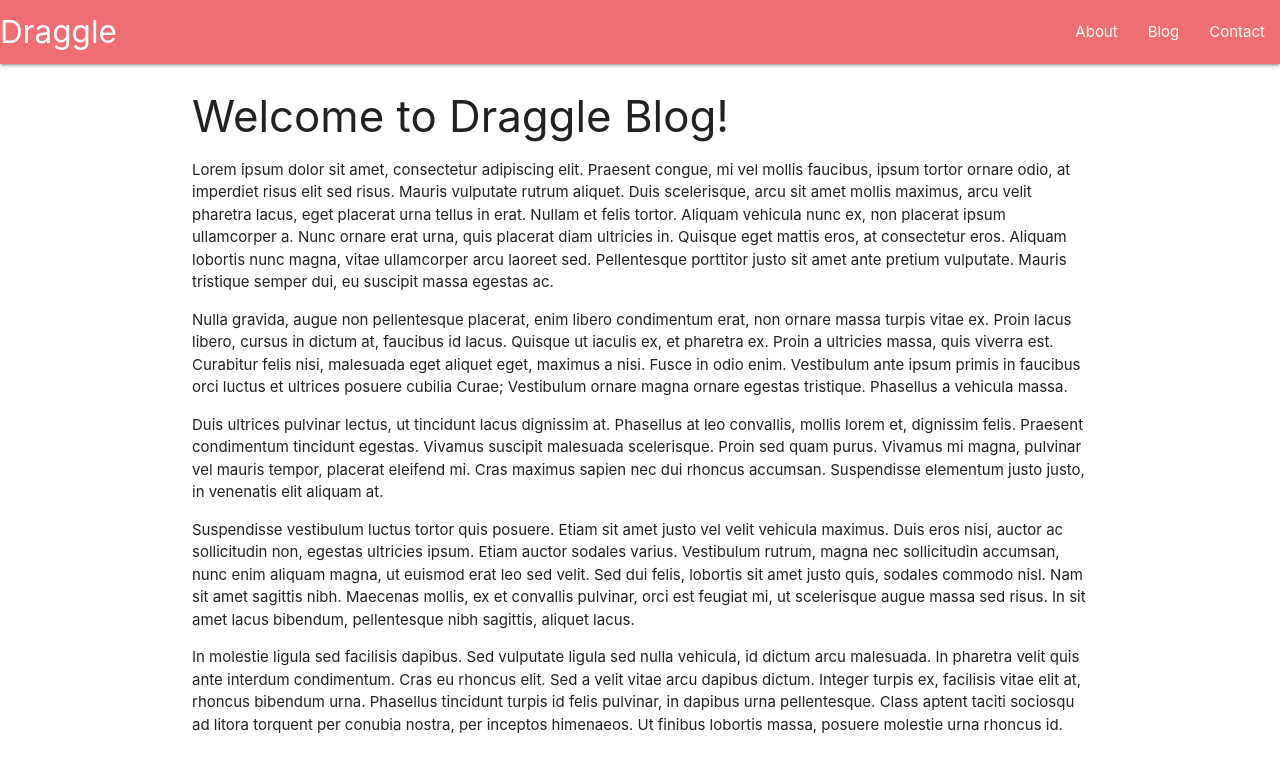
After one commit to dipto0321/draggle_blog, a Django app: page /about/ in a window 1280 px wide. The commit adds this page. Shown: the top 772 px of the page. Run offline with Django 3.2, Linux system fonts and the light colour scheme.

Commit message:
Add basic views
- Add about page
- Add navigation
- Add contact page
- Add blog post page

```diff
--- a/src/draggle_blog/urls.py
+++ b/src/draggle_blog/urls.py
@@ -1,12 +1,13 @@
 from django.contrib import admin
-from django.urls import path, re_path
+from django.urls import path
 
-from .views import home_page, hello_world
+from .views import home_page, about_page, contact_page
 from blog.views import get_blog_post
 
 urlpatterns = [
     path("draggle-admin-dash/", admin.site.urls),
     path("", home_page),
-    re_path(r"^hello?/$", hello_world),
+    path("about/", about_page),
+    path("contact/", contact_page),
     path("blog/posts", get_blog_post),
 ]
--- a/src/draggle_blog/views.py
+++ b/src/draggle_blog/views.py
@@ -3,12 +3,18 @@ from django.shortcuts import render
 
 
 def home_page(request):
-    return HttpResponse("<h1>Home Page View</h1>")
+    template_name = "home.html"
+    context = {"title": "Home", "content": "Awesome Draggle Blog app!"}
+    return render(request, template_name, context)
 
 
-def hello_world(request):
-    focus_message = "Hey! This is Django"
-    title = "Hello! Django"
-    return render(
-        request, "hello_world.html", {"title": title, "focus_message": focus_message}
-    )
+def about_page(request):
+    template_name = "about.html"
+    context = {"title": "About"}
+    return render(request, template_name, context)
+
+
+def contact_page(request):
+    template_name = "contact.html"
+    context = {"title": "Contact"}
+    return render(request, template_name, context)
--- /dev/null
+++ b/src/templates/about.html
@@ -0,0 +1,37 @@
+{% extends 'base.html' %}
+{%block head_title %} {{title}} {% endblock %}
+{% block content %}
+<h3>Welcome to Draggle Blog!</h3>
+<p>Lorem ipsum dolor sit amet, consectetur adipiscing elit. Praesent congue, mi vel mollis faucibus, ipsum tortor ornare
+  odio, at imperdiet risus elit sed risus. Mauris vulputate rutrum aliquet. Duis scelerisque, arcu sit amet mollis
+  maximus, arcu velit pharetra lacus, eget placerat urna tellus in erat. Nullam et felis tortor. Aliquam vehicula nunc
+  ex,
+  non placerat ipsum ullamcorper a. Nunc ornare erat urna, quis placerat diam ultricies in. Quisque eget mattis eros, at
+  consectetur eros. Aliquam lobortis nunc magna, vitae ullamcorper arcu laoreet sed. Pellentesque porttitor justo sit
+  amet
+  ante pretium vulputate. Mauris tristique semper dui, eu suscipit massa egestas ac.</p>
+<p>Nulla gravida, augue non pellentesque placerat, enim libero condimentum erat, non ornare massa turpis vitae ex. Proin
+  lacus libero, cursus in dictum at, faucibus id lacus. Quisque ut iaculis ex, et pharetra ex. Proin a ultricies massa,
+  quis viverra est. Curabitur felis nisi, malesuada eget aliquet eget, maximus a nisi. Fusce in odio enim. Vestibulum
+  ante
+  ipsum primis in faucibus orci luctus et ultrices posuere cubilia Curae; Vestibulum ornare magna ornare egestas
+  tristique. Phasellus a vehicula massa.</p>
+<p>Duis ultrices pulvinar lectus, ut tincidunt lacus dignissim at. Phasellus at leo convallis, mollis lorem et,
+  dignissim
+  felis. Praesent condimentum tincidunt egestas. Vivamus suscipit malesuada scelerisque. Proin sed quam purus. Vivamus
+  mi
+  magna, pulvinar vel mauris tempor, placerat eleifend mi. Cras maximus sapien nec dui rhoncus accumsan. Suspendisse
+  elementum justo justo, in venenatis elit aliquam at.</p>
+<p>Suspendisse vestibulum luctus tortor quis posuere. Etiam sit amet justo vel velit vehicula maximus. Duis eros nisi,
+  auctor ac sollicitudin non, egestas ultricies ipsum. Etiam auctor sodales varius. Vestibulum rutrum, magna nec
+  sollicitudin accumsan, nunc enim aliquam magna, ut euismod erat leo sed velit. Sed dui felis, lobortis sit amet justo
+  quis, sodales commodo nisl. Nam sit amet sagittis nibh. Maecenas mollis, ex et convallis pulvinar, orci est feugiat
+  mi,
+  ut scelerisque augue massa sed risus. In sit amet lacus bibendum, pellentesque nibh sagittis, aliquet lacus.</p>
+<p>In molestie ligula sed facilisis dapibus. Sed vulputate ligula sed nulla vehicula, id dictum arcu malesuada. In
+  pharetra
+  velit quis ante interdum condimentum. Cras eu rhoncus elit. Sed a velit vitae arcu dapibus dictum. Integer turpis ex,
+  facilisis vitae elit at, rhoncus bibendum urna. Phasellus tincidunt turpis id felis pulvinar, in dapibus urna
+  pellentesque. Class aptent taciti sociosqu ad litora torquent per conubia nostra, per inceptos himenaeos. Ut finibus
+  lobortis massa, posuere molestie urna rhoncus id.</p>
+{% endblock %}
--- a/src/templates/base.html
+++ b/src/templates/base.html
@@ -1,29 +1,33 @@
 <!DOCTYPE html>
 <html lang="en">
+
 <head>
   <meta charset="UTF-8" />
   <meta name="viewport" content="width=device-width, initial-scale=1.0" />
   <meta http-equiv="X-UA-Compatible" content="ie=edge" />
   <!--Import Google Icon Font-->
-    <link
-      href="https://fonts.googleapis.com/icon?family=Material+Icons"
-      rel="stylesheet"
-    />
+  <link href="https://fonts.googleapis.com/icon?family=Material+Icons" rel="stylesheet" />
   <!-- Compiled and minified CSS -->
-    <link
-      rel="stylesheet"
-      href="https://cdnjs.cloudflare.com/ajax/libs/materialize/1.0.0/css/materialize.min.css"
-    />
+  <link rel="stylesheet" href="https://cdnjs.cloudflare.com/ajax/libs/materialize/1.0.0/css/materialize.min.css" />
   <title>Draggle: {% block head_title %} {% endblock %}</title>
 </head>
 
 <body>
+  <nav>
+    <div class="nav-wrapper">
+      <a href="#" class="brand-logo">Draggle</a>
+      <ul id="nav-mobile" class="right hide-on-med-and-down">
+        <li><a href="#">About</a></li>
+        <li><a href="#">Blog</a></li>
+        <li><a href="#">Contact</a></li>
+      </ul>
+    </div>
+  </nav>
   <div class="container">
-      <div class="card-panel teal lighten-2">
     {% block content %}{% endblock %}
-      </div>
   </div>
   <!-- Compiled and minified JavaScript -->
   <script src="https://cdnjs.cloudflare.com/ajax/libs/materialize/1.0.0/js/materialize.min.js"></script>
 </body>
+
 </html>
--- /dev/null
+++ b/src/templates/blog_posts.html
@@ -0,0 +1,5 @@
+{% extends 'base.html' %}
+{%block head_title %} {{title}} {% endblock %}
+{% block content %}
+
+{% endblock %}
--- /dev/null
+++ b/src/templates/contact.html
@@ -0,0 +1,5 @@
+{% extends 'base.html' %}
+{%block head_title %} {{title}} {% endblock %}
+{% block content %}
+<h3>Coming Soon.....</h3>
+{% endblock %}
--- /dev/null
+++ b/src/templates/home.html
@@ -0,0 +1,5 @@
+{% extends 'base.html' %}
+{%block head_title %} {{title}} {% endblock %}
+{% block content %}
+<h3>{{content}}</h3>
+{% endblock %}
```
Also changed, not shown: src/templates/blog_post.html (renamed from src/templates/blog_post_detail.html). Lines whose indentation alone changed are shown as unchanged.
